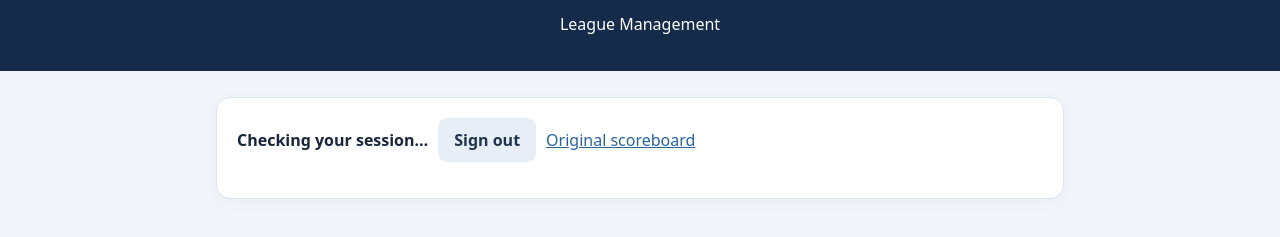
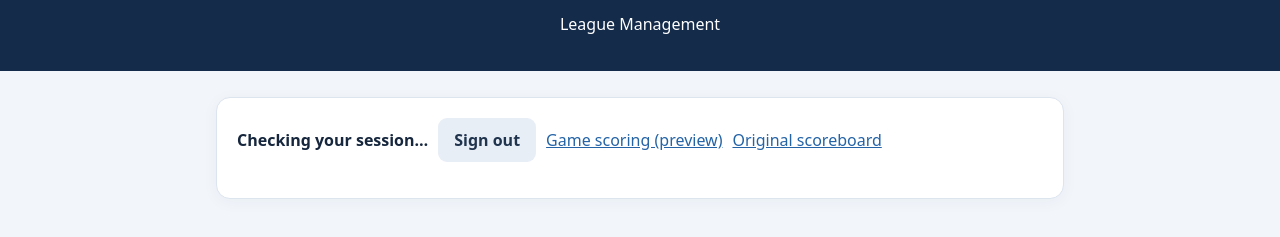
Before and after one commit to snakeeye182024/SportsTracker, a plain HTML site: page leagues.html in a window 1280 px wide. Shown: the part 57-294 px from the top of the page. Drawn offline with Linux system fonts and the light colour scheme.

Commit message:
Link league dashboard to new game scoring page

```diff
--- a/leagues.html
+++ b/leagues.html
@@ -10,7 +10,7 @@
 <body>
 <header><h1>⚾ Sports Tracker 2.0</h1><p>League Management</p></header>
 <main>
-<div class="card"><div class="row"><strong id="account">Checking your session…</strong><button class="secondary" id="signout">Sign out</button><a href="./index.html">Original scoreboard</a></div><p id="status" role="status" aria-live="polite"></p></div>
+<div class="card"><div class="row"><strong id="account">Checking your session…</strong><button class="secondary" id="signout">Sign out</button><a href="./games.html">Game scoring (preview)</a><a href="./index.html">Original scoreboard</a></div><p id="status" role="status" aria-live="polite"></p></div>
 <section id="workspace" hidden>
 <div class="card"><h2>Create a league</h2><form id="createForm"><label for="leagueName">League name</label><div class="row"><input id="leagueName" required maxlength="100" placeholder="Example: Youth Baseball League"></div><label for="season" style="margin-top:14px">Season</label><div class="row"><select id="season" required><option value="" selected disabled>Select a season</option><option value="Spring">Spring</option><option value="Summer">Summer</option><option value="Fall">Fall</option><option value="Other">Other</option></select><button id="createButton" type="submit">Create league</button></div></form><p class="muted">The league will be associated with your signed-in account, subject to backend permissions.</p></div>
 <div class="card"><div class="row"><h2 style="margin:0">My leagues</h2><button id="reload" class="secondary" type="button">Refresh</button></div><div id="leagues" aria-live="polite"><p class="muted">Loading leagues…</p></div></div>
```
